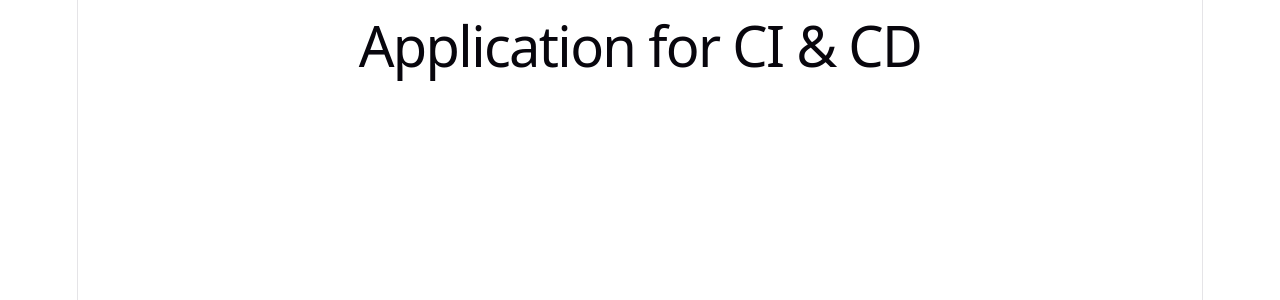
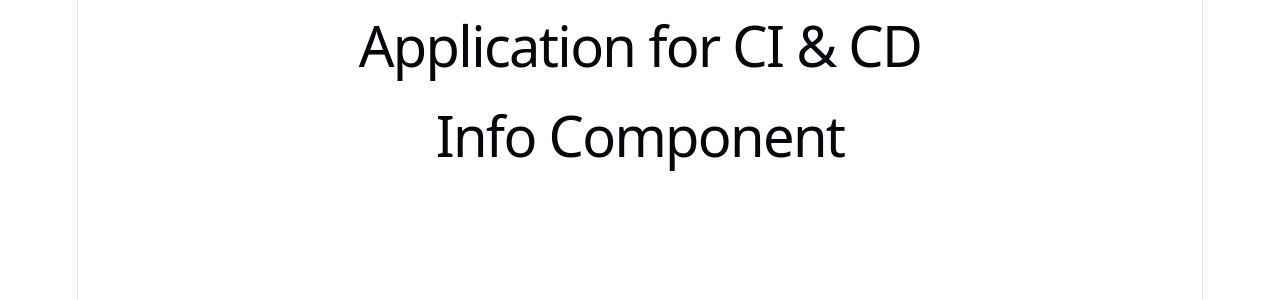
Before and after one commit to bhimsenrao/my-react-app, a React (Vite) app: page / in a window 1280 px wide. Shown: the top 300 px of the page. Built offline with nearby package versions, Linux system fonts and the light colour scheme.

Commit message:
Updates Apps

```diff
--- a/src/App.jsx
+++ b/src/App.jsx
@@ -1,13 +1,11 @@
-import { useState } from 'react'
-import heroImg from './assets/hero.png'
-import reactLogo from './assets/react.svg'
-import viteLogo from './assets/vite.svg'
-import './App.css'
+
+import Info from './components/Info'
 
 function App() {
   return (
     <>
     <h1> Application for CI & CD</h1>
+    <Info />
     </>
   );
 }
--- /dev/null
+++ b/src/components/Info.jsx
@@ -0,0 +1,7 @@
+export default function Info() {
+    return (
+        <div>
+            <h1>Info Component</h1>
+        </div>
+    )
+}
```
